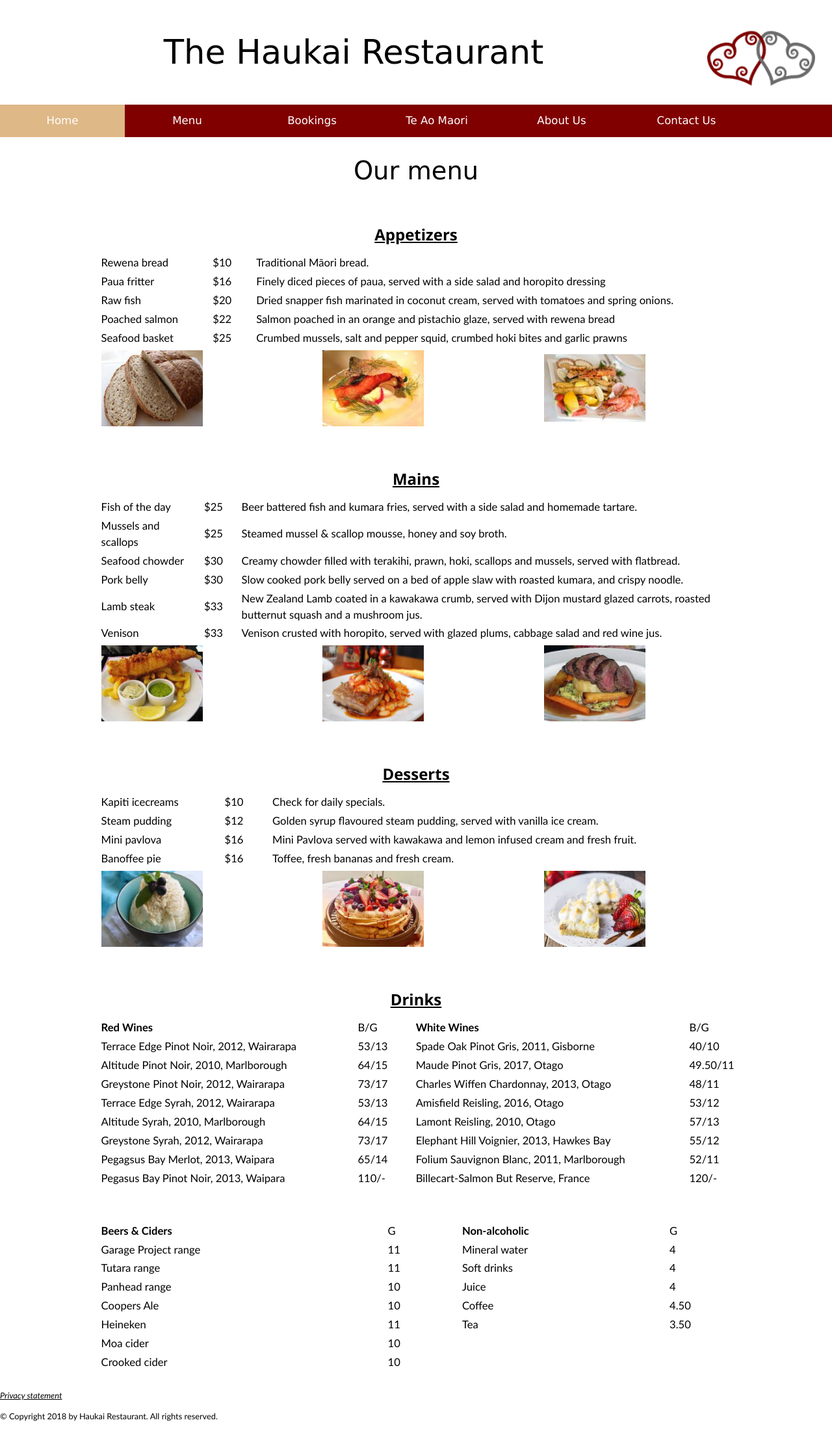
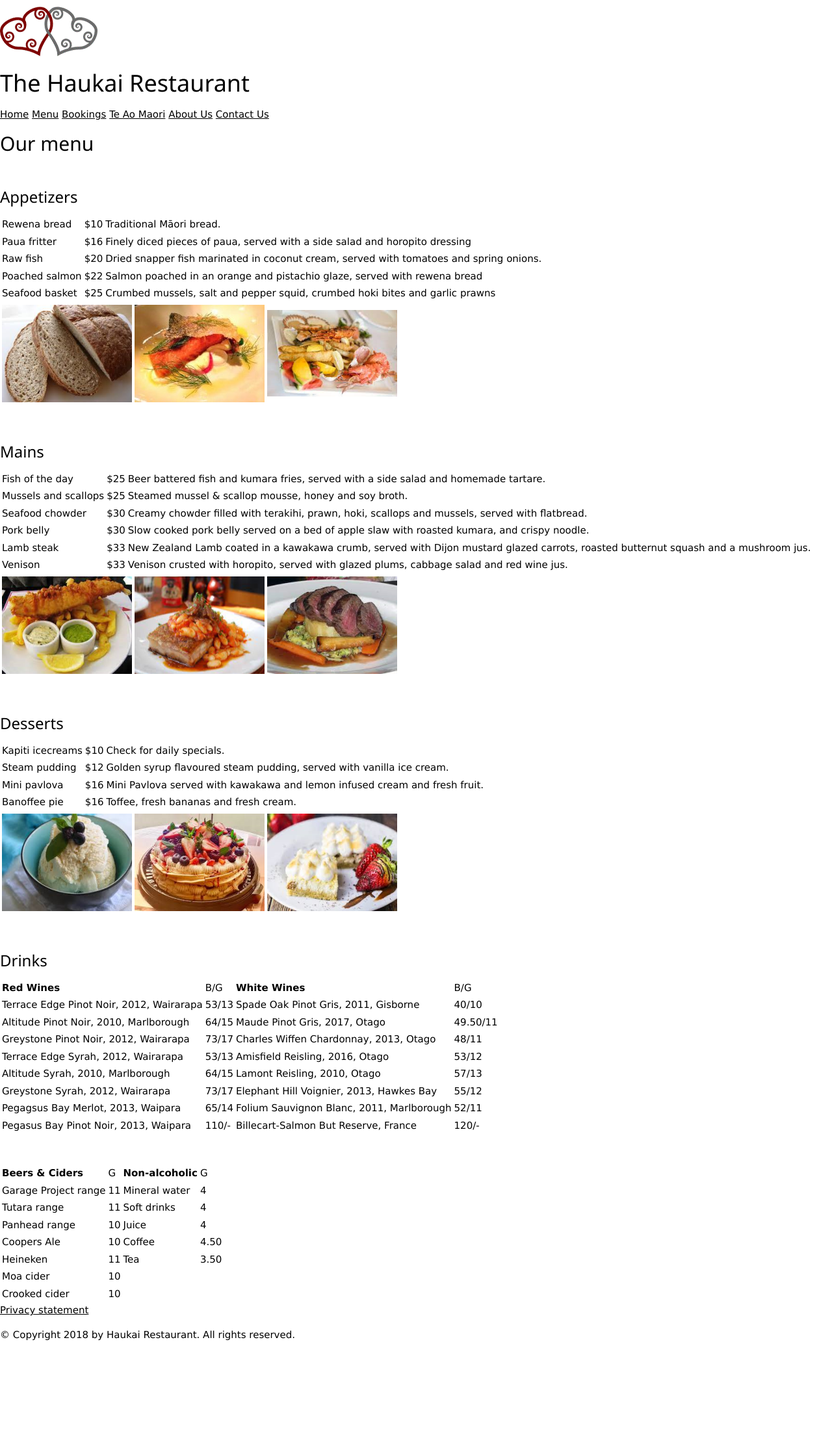
Before and after one commit to desireeallen/desireeallen.github.io, a PHP site: page /menu.html in a window 1280 px wide. Shown: the whole page at 65% size. After the commit the page ends 2063 px from the top, so only its background shows below. Run offline with PHP 8.4, Linux system fonts and the light colour scheme.

Commit message:
Most current version of website

```diff
--- a/css/styletest.css
+++ /dev/null
@@ -1,163 +0,0 @@
-* {
-    box-sizing: border-box;
-  }
-
-.header {
-    color: black;
-    text-align: center;
-    width: 100%;
-  }
-
-
-
-  .haukai-font {
-    font-family: 'Pacifico', cursive;
-    padding-top: 2.5vw;
-    padding-bottom: 2.5vw;
-    font-size: 4vw;
-    text-align: center;
-  }
-
-  .main
-  {
-    font-family: calibri, sans-serif;
-    background-color: white;
-    font-size: 1.3vw;
-    text-align: center;
-  }
-
-  h2
-  {
-    font-family: 'Gill Sans', 'Gill Sans MT', 'Calibri', 'Trebuchet MS', sans-serif;
-  }
-
-  .footer
-  {
-    font-size: 1vw;
-    font-family: calibri, sans-serif;
-    padding-top: 2vw;
-  }
-   /* Style the top navigation bar */
-   .navbar {
-    width: 100%;
-    background-color:maroon;
-    overflow: auto;
-   }
-   /* Style the topnav links */
-   .navbar a {
-    float: left;
-    padding: 1vw;
-    color: white;
-    text-decoration: none;
-    font-size: 1.3vw;
-    width: 15%;
-    text-align: center;
-   }
-
-   .navbar a:hover {
-    background-color: #000;
-    }
-
-    .navbar a.active {
-        background-color: burlywood}
-
-    /* Add responsiveness - on screens less than 500px, make the navigation links appear on top of each other, instead of next to each other */
-@media screen and (max-width: 500px) {
-    .navbar a {
-      float: none;
-      display: block;
-      width: 100%;
-      text-align: left; /* If you want the text to be left-aligned on small screens */
-    }
-}
-
-   ol, li {
-    text-align: center;
-   }
-
-   img {
-    width: 50%;
-    height: auto;
-   }
-
-   .brand-image{
-    width: 25vw;
-    height:25vw;
-   }
-
-   .menu-item-name{
-    font-weight: bold;
-    text-align: center;
-    text-decoration: underline;
-  text-decoration-color:black;
-}
-
-.menu-item-desc{
-    text-align: center;
-}
-
-.menu-image{
-    display: block;
-  margin-left: auto;
-  margin-right: auto;
-  width: 50%;
-}
-
-.maori-hearts{
-    width: 15%;
-    height: 15%;
-    float: right;
-    padding-right: 2vw;
-    padding-top: 2vw;
-}
-
-.restaurant-image {
-    width: 50%;
-    height: auto;
-    float: left;
-    padding-right: 1vw;
-    padding-bottom: 1vw;
-}
-
-.food-image {
-    width: 50%;
-    height: auto;
-    float: right;
-    padding-left: 1vw;
-    padding-bottom: 1vw;
-}
-
-.owners-image {
-    width: 60%;
-    height: auto;
-    float: centre;
-    padding-right: 1vw;
-}
-
-.page-title {
-    font-family: 'Pacifico', cursive;
-    padding-top: 1vw;
-    padding-bottom: 0.5vw;
-    font-size: 3vw;
-    text-align: center;
-}
-
-.rosters-link {
-    font-size: 2vw;
-    font-weight: bold;
-}
-
-.privacy {
-    font-style: italic;
-}
-
-table {
-  width: 80%;
-  margin-left: 10vw;
-  margin-right: 10vw;
-}
-
-td {
-  text-align: left;
-  padding-left: 2vw;
-}
```
Also changed, not shown: css/style.css (+8 -15 lines), indextest.html (deleted, +0 -54 lines), teaomaori.html (+2 -9 lines).
